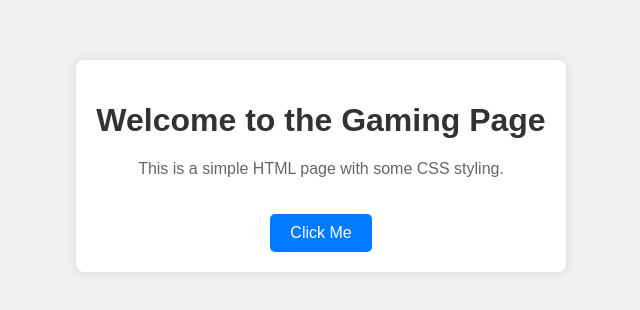
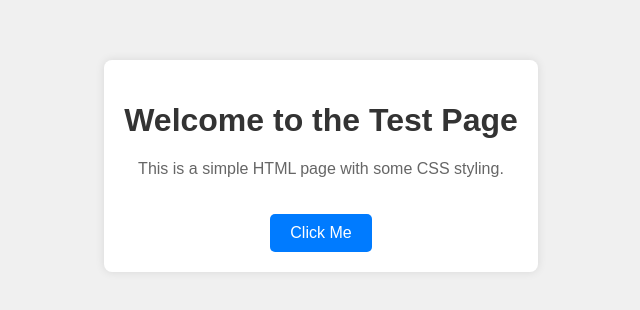
Before and after one commit to Matteo-Sicilia/Test-Pipeline, a plain HTML site: page index.html in a window 1280 px wide. Shown: the part 234-544 px from the top of the page, without its empty margins (319-959 px from the left). Drawn offline with Linux system fonts and the light colour scheme.

Commit message:
Update heading text to reflect the purpose of the page

```diff
--- a/index.html
+++ b/index.html
@@ -44,7 +44,7 @@
 </head>
 <body>
     <div class="container">
-        <h1>Welcome to the Gaming Page</h1>
+        <h1>Welcome to the Test Page</h1>
         <p>This is a simple HTML page with some CSS styling.</p>
         <a href="#" class="button">Click Me</a>
     </div>
```
